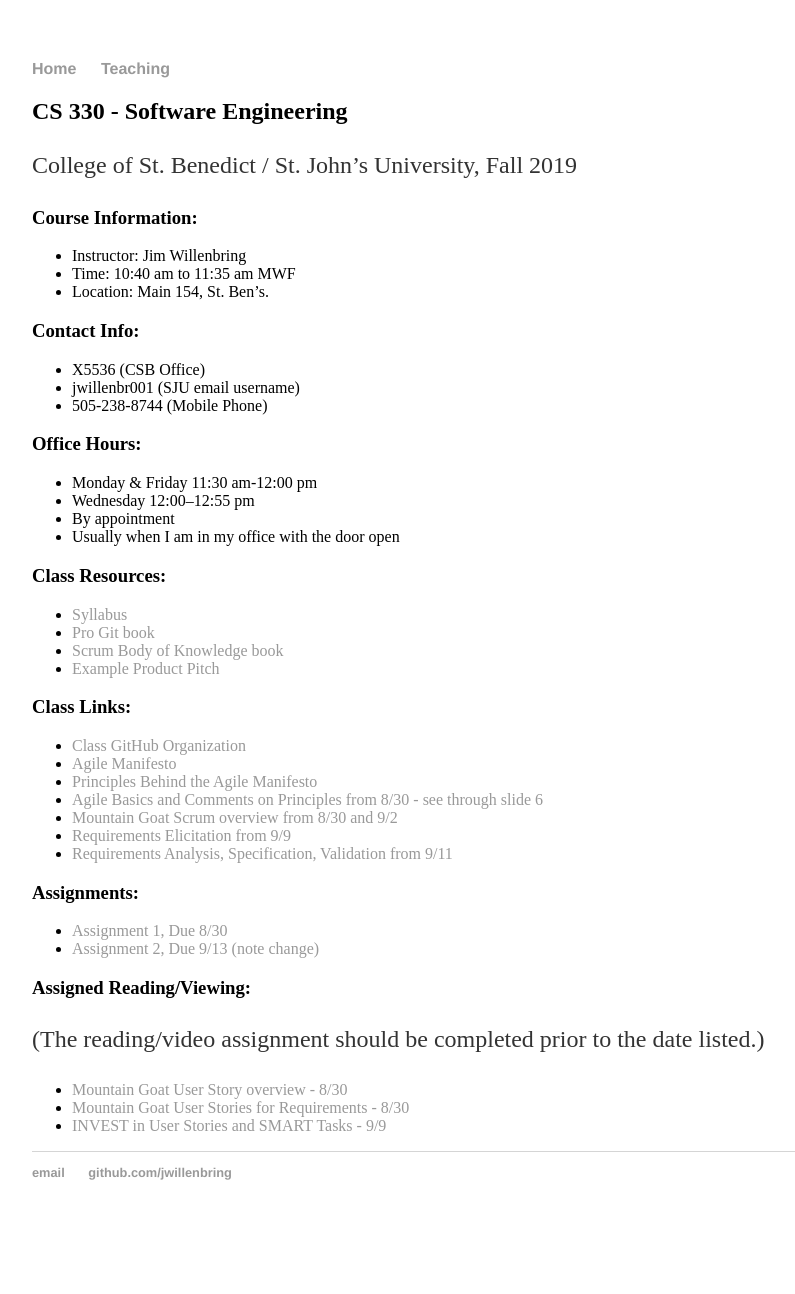
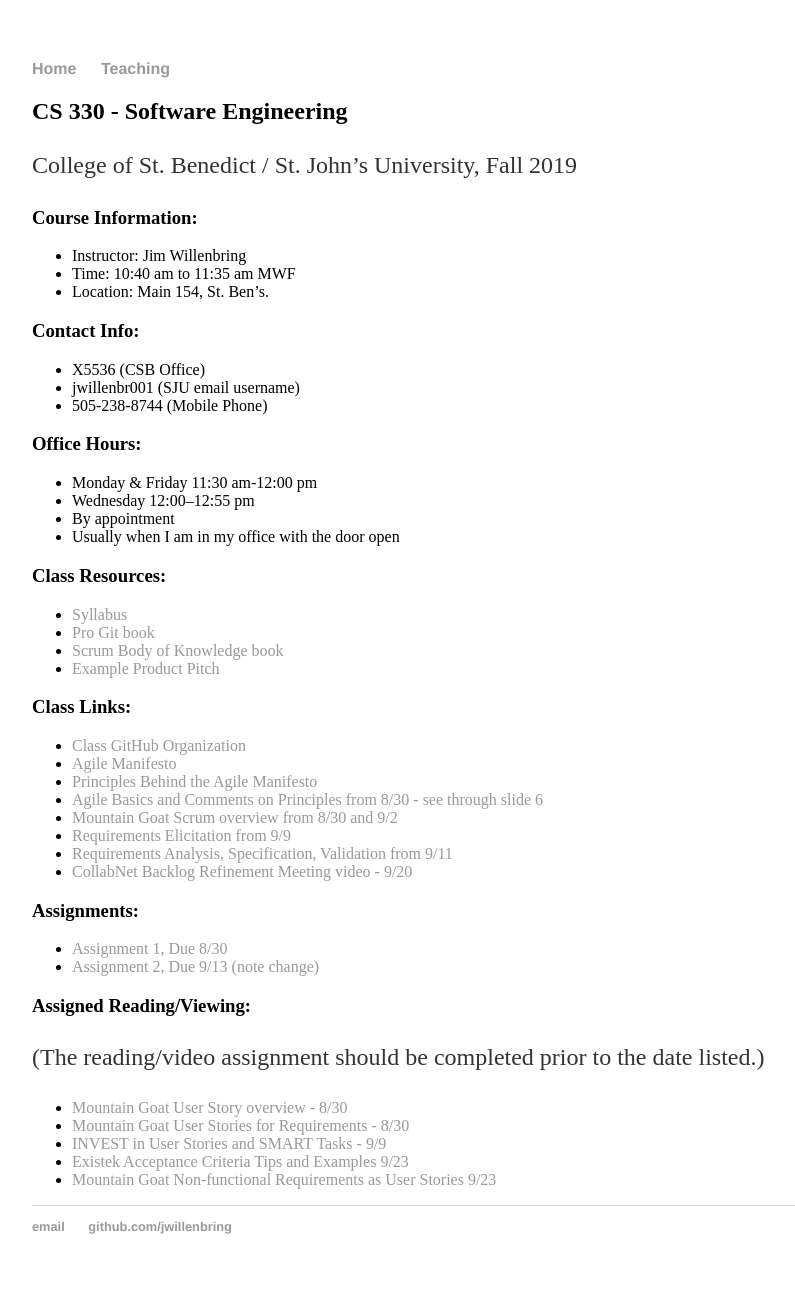
Before and after one commit to jwillenbring/jwillenbring.github.io, a Jekyll site: the page built from teaching/2019-Fall-CS330/index.md, in a window 1280 px wide. Shown: the whole page, without its empty margins (160-955 px from the left). Built offline with Jekyll 4.4.1, drawn with Linux system fonts in a browser that asks for light colours; our own code applies the rules of GitHub Pages for plain Markdown files; before the commit the page ends 1240 px from its top, so only the background shows below that.

Commit message:
Update index.md

```diff
--- a/teaching/2019-Fall-CS330/index.md
+++ b/teaching/2019-Fall-CS330/index.md
@@ -27,6 +27,7 @@ College of St. Benedict / St. John's University, Fall 2019
   * [Scrum Body of Knowledge book](http://www.scrumstudy.com/SBOKGuide/download-free-buy-SBOK)
   * [Example Product Pitch](https://docs.google.com/presentation/d/1cK4iz2XqTZsL9Bin_4V94KVZ3z6o3KoE4XzHwCBgo-U/edit?usp=sharing)
 
+
 ### Class Links:
 
   * [Class GitHub Organization](https://github.com/CSBSJU-CS330-F19)
@@ -36,6 +37,7 @@ College of St. Benedict / St. John's University, Fall 2019
  * [Mountain Goat Scrum overview from 8/30 and 9/2](https://www.mountaingoatsoftware.com/uploads/presentations/English-Redistributable-Intro-Scrum.ppt)
   * [Requirements Elicitation from 9/9](https://www.slideshare.net/vivacemente/requirement-elicitation)
   * [Requirements Analysis, Specification, Validation from 9/11](http://csis.pace.edu/~marchese/CS775/Lectures/775L4.ppt)
+  * [CollabNet Backlog Refinement Meeting video - 9/20](https://www.youtube.com/watch?v=b_WeHcZcx1w)
 
 <!---
 
@@ -92,9 +94,5 @@ College of St. Benedict / St. John's University, Fall 2019
   * [Mountain Goat User Story overview - 8/30](https://www.mountaingoatsoftware.com/agile/user-stories)
   * [Mountain Goat User Stories for Requirements - 8/30](https://www.mountaingoatsoftware.com/articles/advantages-of-user-stories-for-requirements)
   * [INVEST in User Stories and SMART Tasks - 9/9](https://agilecircle.wordpress.com/2016/05/17/invest-in-user-stories-and-smart-tasks/)
-
-<!---
-
-* [Mountain Goat Non-functional Requirements as User Stories 8/30](https://www.mountaingoatsoftware.com/blog/non-functional-requirements-as-user-stories)
-
---->
+  * [Existek Acceptance Criteria Tips and Examples 9/23](https://existek.com/blog/what-are-acceptance-criteria/)
+  * [Mountain Goat Non-functional Requirements as User Stories 9/23](https://www.mountaingoatsoftware.com/blog/non-functional-requirements-as-user-stories)
```
